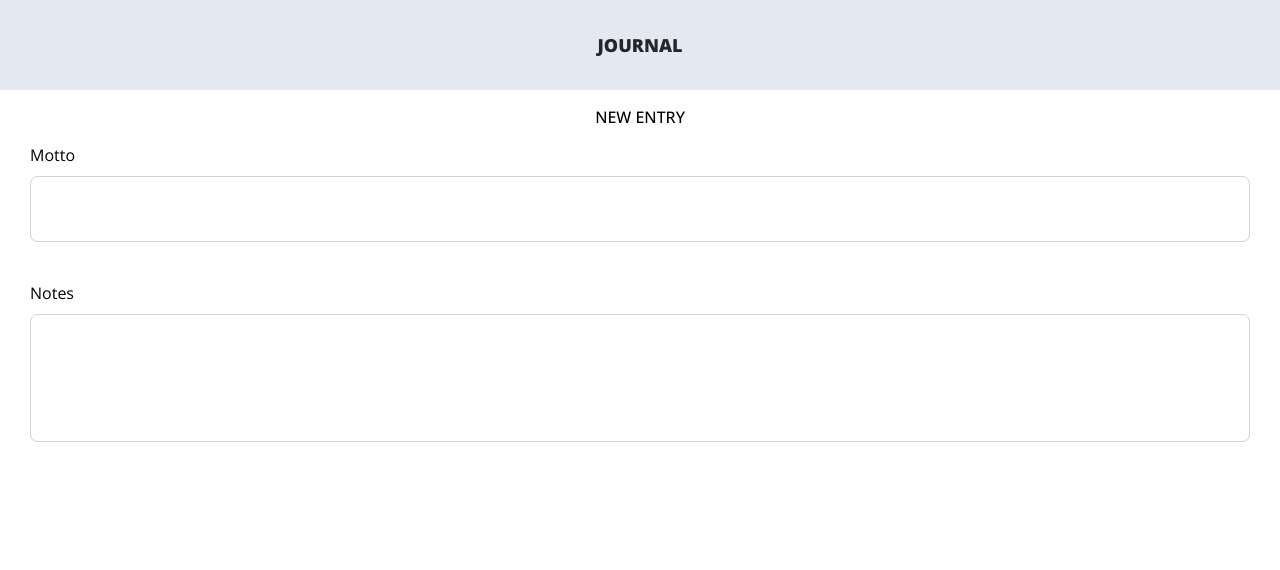
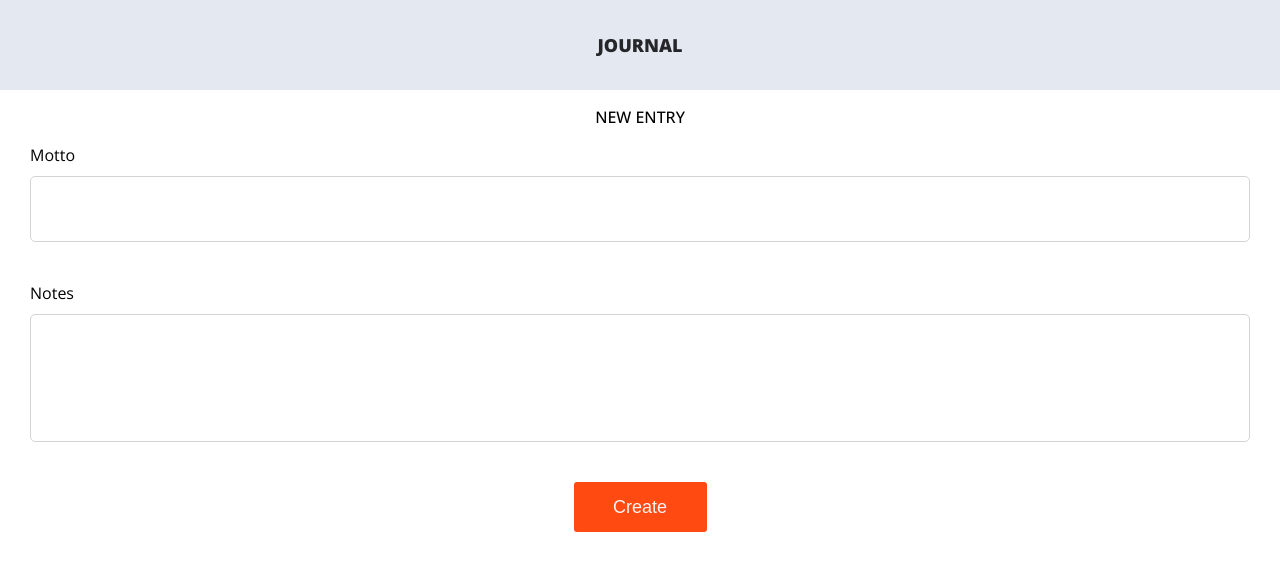
Before and after one commit to ekachernova/journal_app_react, a React (Create React App) app: page / in a window 1280 px wide. Shown: the top 570 px of the page. Built offline with nearby package versions, Linux system fonts and the light colour scheme.

Commit message:
finish entry form component

```diff
--- a/src/App.css
+++ b/src/App.css
@@ -10,37 +10,16 @@
 .App-titel {
   font-weight: 800;
 }
-.EntryTitel {
-  gap: 10px;
-  font-size: 16px;
-  font-weight: 500;
+
+/*Button component*/
+
+button {
+  width: 133px;
+  height: 50px;
+  color: whitesmoke;
+  background-color:#FF4A11;
+  border-color: transparent;
+  border-radius: 3px;
+  align-self: center;
+  font-size: 18px;
 }
-
-#form {
-  display: flex;
-  flex-direction: column;
-  margin-left: 30px;
-  margin-right: 30px;
-}
-label {
-  text-align: left;
-  font-size: 16px;
-  font-weight:300;
-  margin-bottom: 10px;
-}
-
-#motto__input {
-  height: 62px;
-  margin-bottom: 40px;
-  border: 1px solid;
-  border-color: lightgray;
-  border-radius: 8px;
-}
-
-#notes__input {
-  height: 124px;
-  margin-bottom: 40px;
-  border: 1px solid;
-  border-color: lightgray;
-  border-radius: 8px;
-}
--- a/src/App.js
+++ b/src/App.js
@@ -1,27 +1,12 @@
 import './App.css';
 import { Header } from './components/Header/Header';
+import { EntryForm } from './components/EntryForm/EntryForm';
 
 function App() {
   return (
     <div className="App">
       <Header/>
-      <div  className ="EntryForm">
-      <p className = "EntryTitel">NEW ENTRY</p>
-      <form id = "form" name ="form" type = "submit">
-        <label forHtml = "motto__input">
-          Motto
-        </label>
-        <input name= "motto__input" type = "text" id = "motto__input">
-
-        </input>
-        <label forHtml = "notes__input">
-          Notes
-        </label>
-        <input name = "notes__input" type="text" id = "notes__input">
-
-        </input>
-      </form>
-      </div>
+      <EntryForm/>
     </div>
     )
 }
--- a/src/components/EntryForm/EntryForm.css
+++ b/src/components/EntryForm/EntryForm.css
@@ -0,0 +1,35 @@
+/*EtryForm component*/
+.EntryTitel {
+    gap: 10px;
+    font-size: 16px;
+    font-weight: 500;
+  }
+
+  #form {
+    display: flex;
+    flex-direction: column;
+    margin-left: 30px;
+    margin-right: 30px;
+  }
+  label {
+    text-align: left;
+    font-size: 16px;
+    font-weight:300;
+    margin-bottom: 10px;
+  }
+
+  #motto__input {
+    height: 62px;
+    margin-bottom: 40px;
+    border: 1px solid;
+    border-color: lightgray;
+    border-radius: 5px;
+  }
+
+  #notes__input {
+    height: 124px;
+    margin-bottom: 40px;
+    border: 1px solid;
+    border-color: lightgray;
+    border-radius: 5px;
+  }
--- a/src/components/EntryForm/EntryForm.js
+++ b/src/components/EntryForm/EntryForm.js
@@ -1,18 +1,24 @@
-import "./EntryForm.css";
-import "./"
-export default function EntryForm () {
+import "../EntryForm/EntryForm.css";
+
+export const EntryForm = () => {
     return (
-        <>
-        <h2>New Entry</h2>
-        <form>
-            <label forHtml = "entry__input">
+        <div className ="EntryForm">
+            <p className = "EntryTitel">NEW ENTRY</p>
+            <form id = "form" name ="form" type = "submit">
+            <label forHtml = "motto__input">
                 Motto
             </label>
-            <input type = "text" id = "entry__input" name = "entry__input">
-
+            <input name= "motto__input" type = "text" id = "motto__input">
             </input>
-        </form>
-
-        </>
+            <label forHtml = "notes__input">
+                 Notes
+            </label>
+            <input name = "notes__input" type="text" id = "notes__input">
+            </input>
+        <button>
+          Create
+        </button>
+      </form>
+        </div>
     )
 }
```
